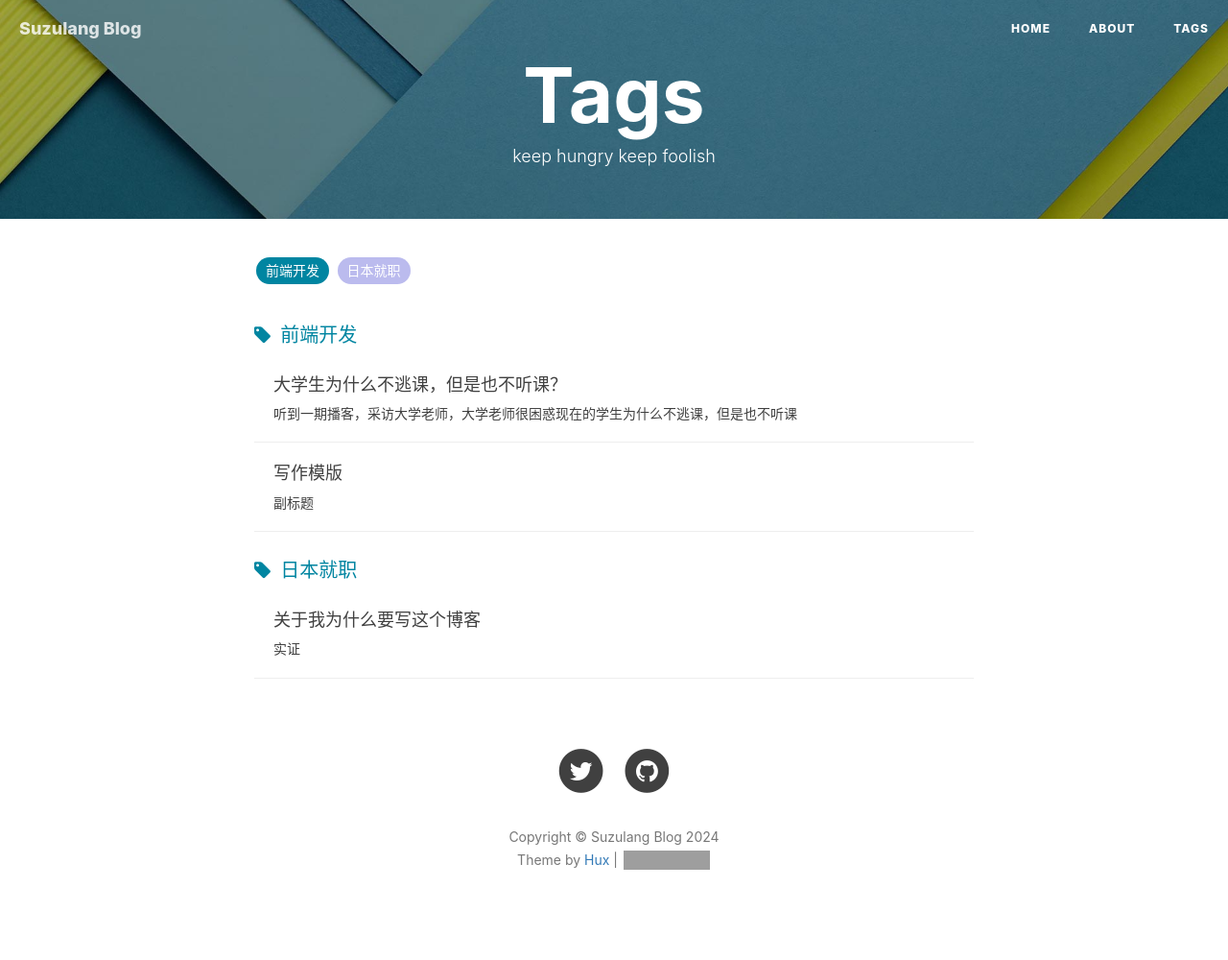
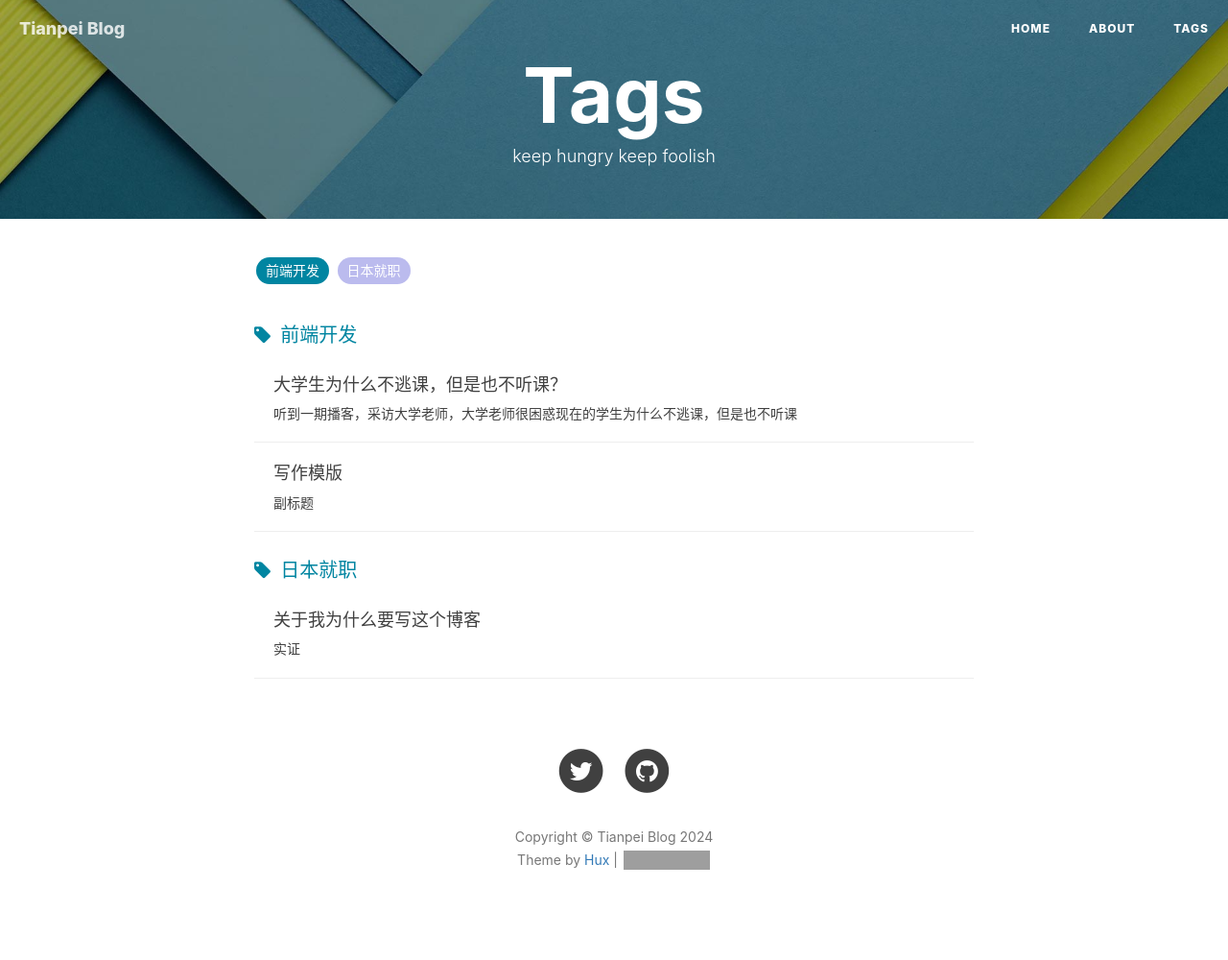
Before and after one commit to suzulang/suzulang.github.io, a Jekyll site: the page built from tags.html, in a window 1280 px wide. Shown: the whole page at 96% size. Built offline with Jekyll 4.4.1, drawn with Linux system fonts in a browser that asks for light colours; nearby versions of some CDN libraries; comment, search, counter and statistics services are not loaded; grey boxes are pictures that could not be loaded.

Commit message:
改名字

```diff
--- a/_config.yml
+++ b/_config.yml
@@ -1,6 +1,6 @@
 # Site settings
-title: Suzulang Blog
-SEOTitle: Suzulang | Blog
+title: Tianpei Blog
+SEOTitle: Tianpei | Blog
 header-img: img/home-bg.jpg
 email: suzulang.jiang@gmail.com
 description: ""
--- a/about.html
+++ b/about.html
@@ -1,7 +1,7 @@
 ---
 layout: page
 title: "About"
-description: "Hey, this is Hux."
+description: "Hey, this is tianpei."
 header-img: "img/about-bg.jpg"
 ---
 
```
